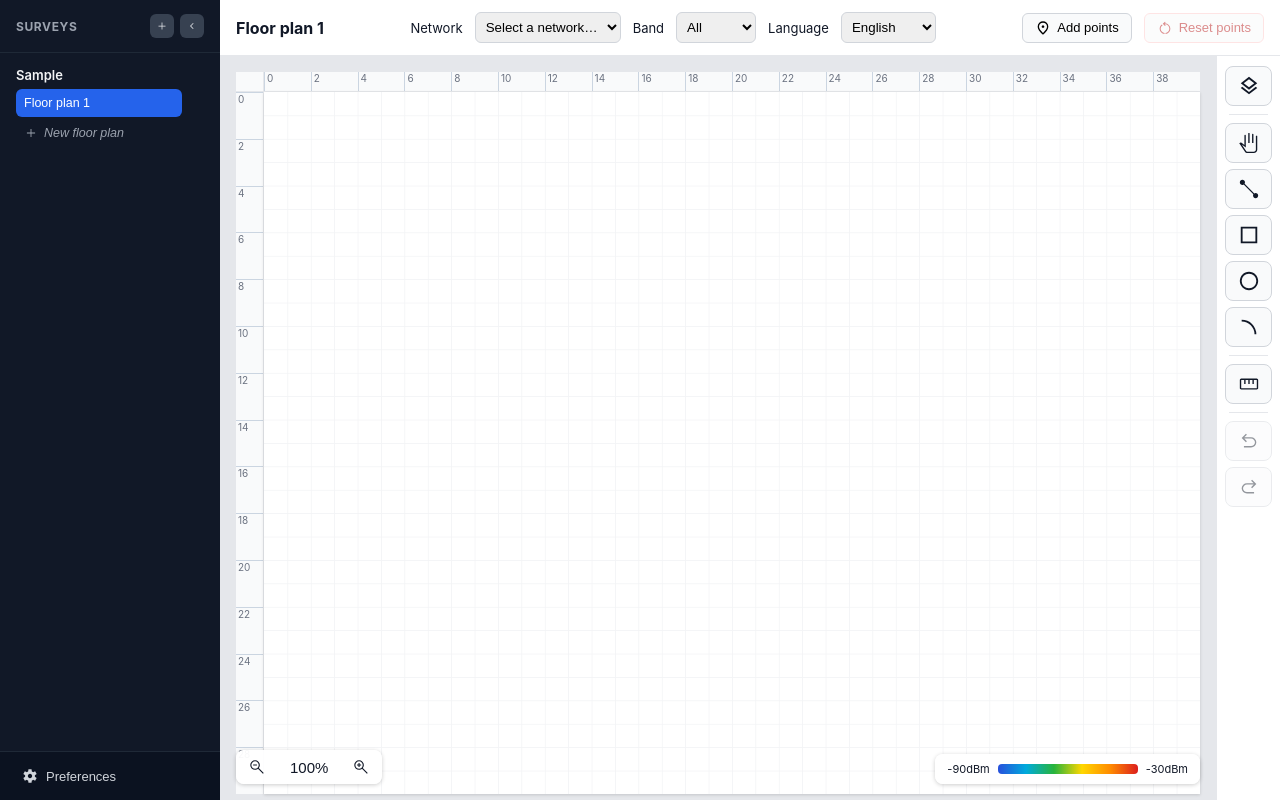
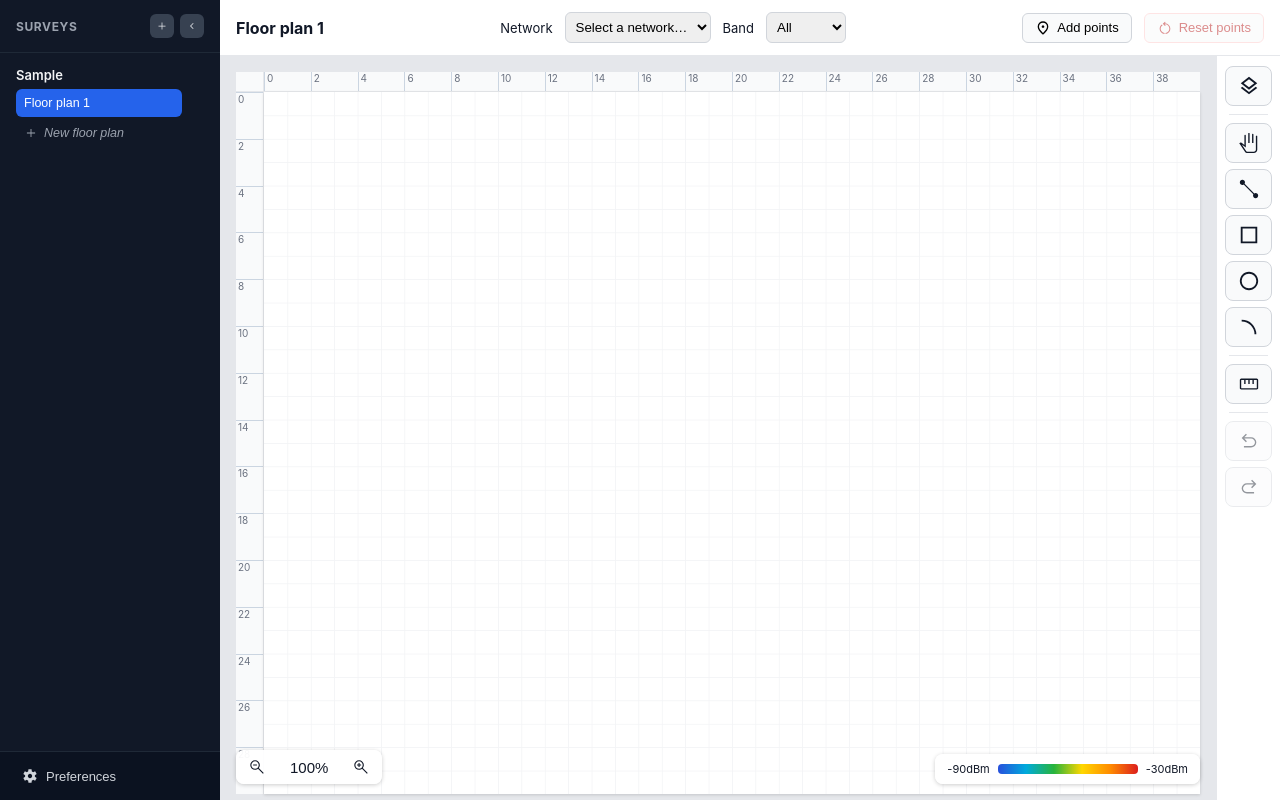
Before and after one commit to msc-sed-ufrr/wifi-viewer, a React (Vite) app in the folder src/renderer/: page / in a window 1280 px wide. Both pictures are taken after typing "Sample" into the empty fields and a click on the button "Create survey". Built offline with nearby package versions, Linux system fonts and the light colour scheme.

Commit message:
removing orfan select language

```diff
--- a/src/renderer/src/components/Toolbar.tsx
+++ b/src/renderer/src/components/Toolbar.tsx
@@ -30,7 +30,7 @@ export function Toolbar({
   onResetPoints,
   hasPoints
 }: Props): JSX.Element {
-  const { t, i18n } = useTranslation()
+  const { t } = useTranslation()
 
   function handleNetworkChange(event: ChangeEvent<HTMLSelectElement>): void {
     onSelectNetwork(event.target.value || null)
@@ -38,10 +38,6 @@ export function Toolbar({
 
   function handleBandChange(event: ChangeEvent<HTMLSelectElement>): void {
     onBandChange(event.target.value as Band)
-  }
-
-  function handleLanguageChange(event: ChangeEvent<HTMLSelectElement>): void {
-    void i18n.changeLanguage(event.target.value)
   }
 
   return (
@@ -71,17 +67,6 @@ export function Toolbar({
           <option value="all">{t('toolbar.allBands')}</option>
           <option value="2.4GHz">2.4GHz</option>
           <option value="5GHz">5GHz</option>
-        </select>
-
-        <label htmlFor="language-select">{t('toolbar.language')}</label>
-
-        <select
-          id="language-select"
-          value={i18n.resolvedLanguage ?? i18n.language}
-          onChange={handleLanguageChange}
-        >
-          <option value="pt-BR">Português</option>
-          <option value="en">English</option>
         </select>
       </div>
 
```
